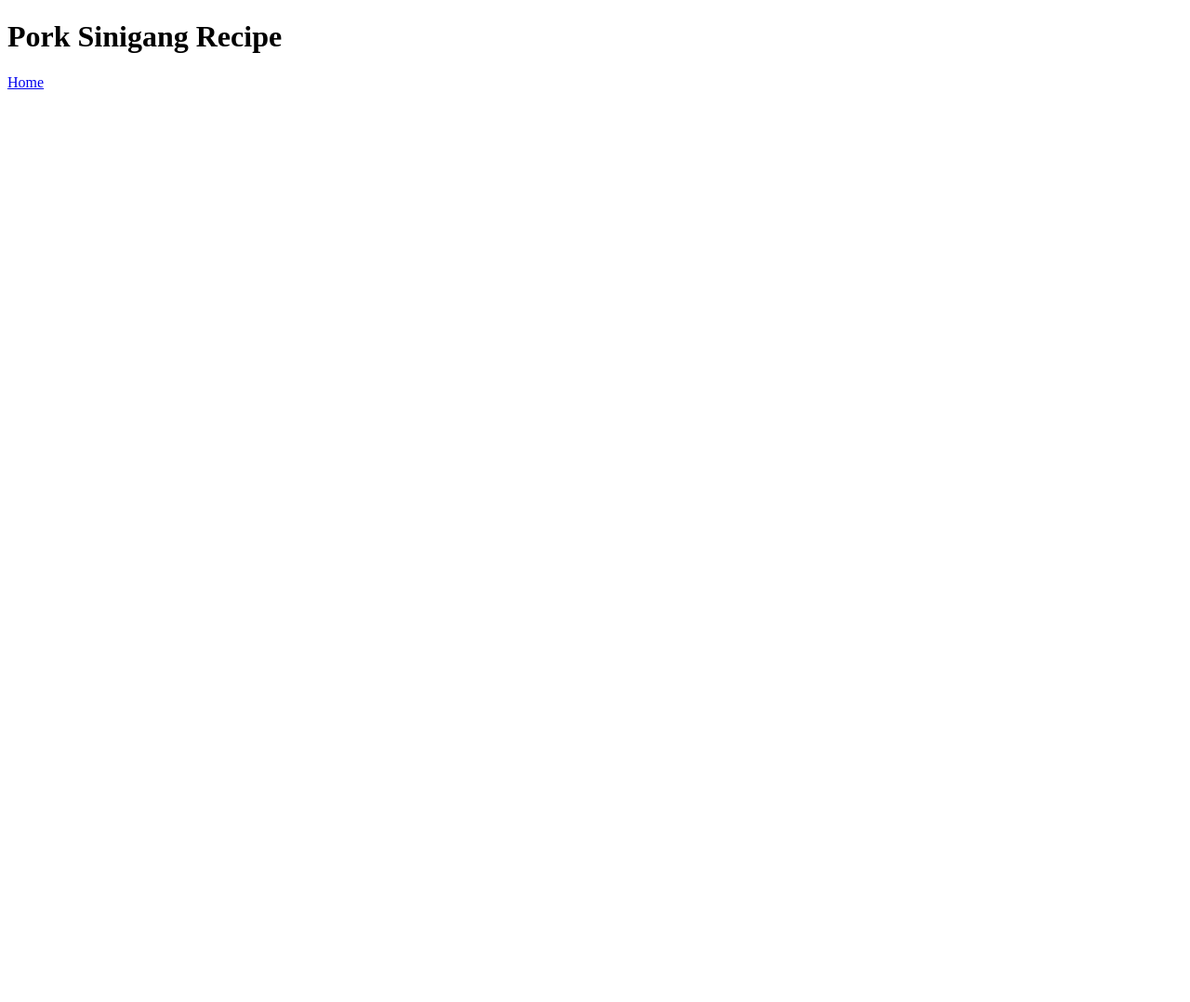
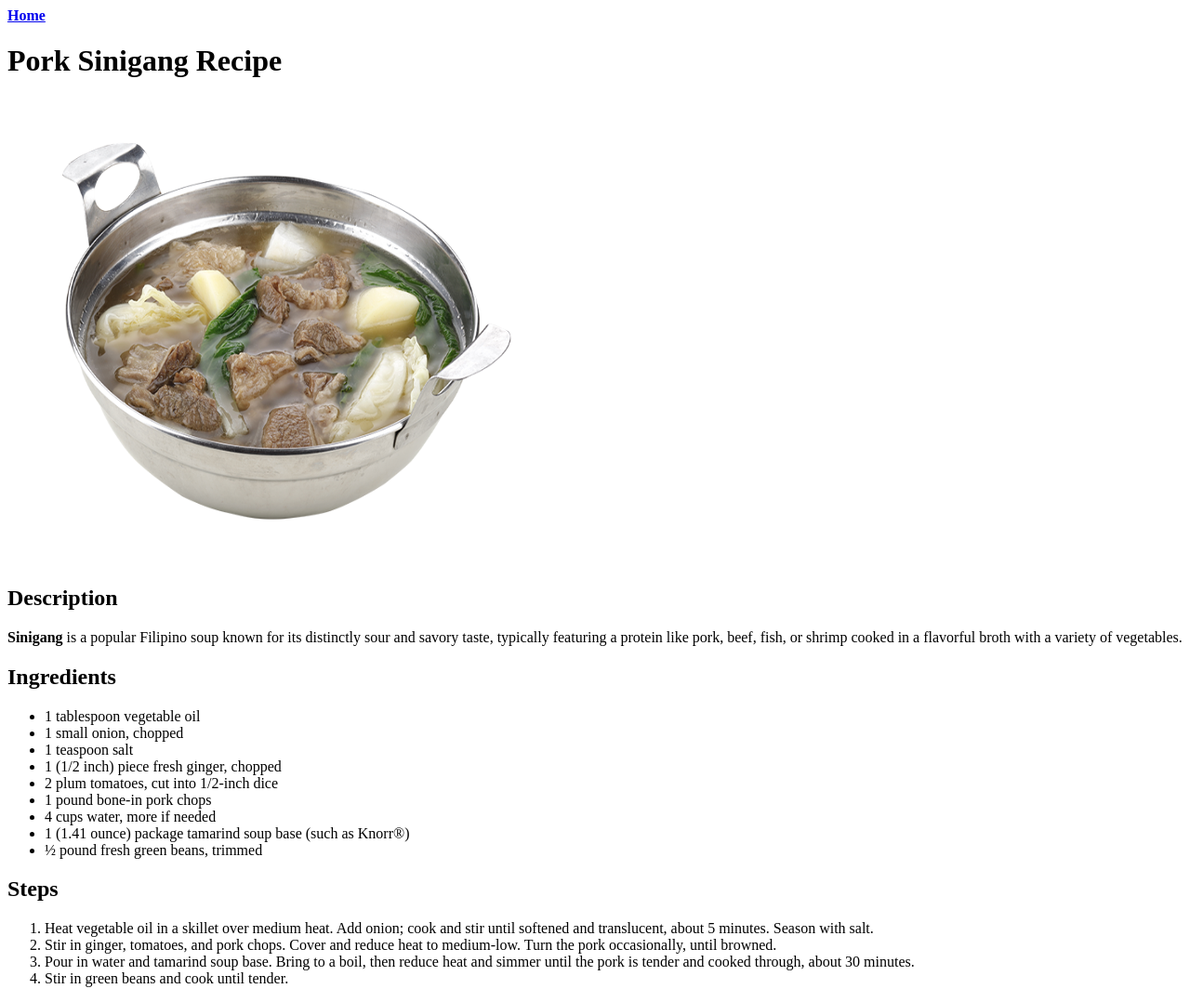
Before and after one commit to aweakling/odin-recipes, a plain HTML site: page recipes/pork-sinigang.html in a window 1280 px wide. Shown: the whole page at 93% size. Before the commit the page ends 800 px from the top, so only its background shows below. Drawn offline with Linux system fonts and the light colour scheme.

Commit message:
Finish pork-sinigang.html
I completed every iterations on the project assigned, i added headings,
images, paragraphs, unordered lists and ordered lists for ingredients
and steps on how to cook the recipe

```diff
--- a/recipes/pork-sinigang.html
+++ b/recipes/pork-sinigang.html
@@ -6,7 +6,29 @@
     <title>Pork Sinigang</title>
 </head>
 <body>
+    <a href="./../index.html"><strong>Home</strong></a>
     <h1>Pork Sinigang Recipe</h1>
-    <a href="./../index.html">Home</a>
+    <img src="./../images/pork-sinigang.png" alt="Image of Pork Sinigang" width="600" height="500">
+    <h2>Description</h2>
+    <p><strong>Sinigang</strong> is a popular Filipino soup known for its distinctly sour and savory taste, typically featuring a protein like pork, beef, fish, or shrimp cooked in a flavorful broth with a variety of vegetables.</p>
+    <h2>Ingredients</h2>
+    <ul>
+        <li>1 tablespoon vegetable oil</li>
+        <li>1 small onion, chopped</li>
+        <li>1 teaspoon salt</li>
+        <li>1 (1/2 inch) piece fresh ginger, chopped</li>
+        <li>2 plum tomatoes, cut into 1/2-inch dice</li>
+        <li>1 pound bone-in pork chops</li>
+        <li>4 cups water, more if needed</li>
+        <li>1 (1.41 ounce) package tamarind soup base (such as Knorr®)</li>
+        <li>½ pound fresh green beans, trimmed</li>
+    </ul>
+    <h2>Steps</h2>
+    <ol>
+        <li>Heat vegetable oil in a skillet over medium heat. Add onion; cook and stir until softened and translucent, about 5 minutes. Season with salt.</li>
+        <li>Stir in ginger, tomatoes, and pork chops. Cover and reduce heat to medium-low. Turn the pork occasionally, until browned.</li>
+        <li>Pour in water and tamarind soup base. Bring to a boil, then reduce heat and simmer until the pork is tender and cooked through, about 30 minutes.</li>
+        <li>Stir in green beans and cook until tender.</li>
+    </ol>
 </body>
 </html>
```
